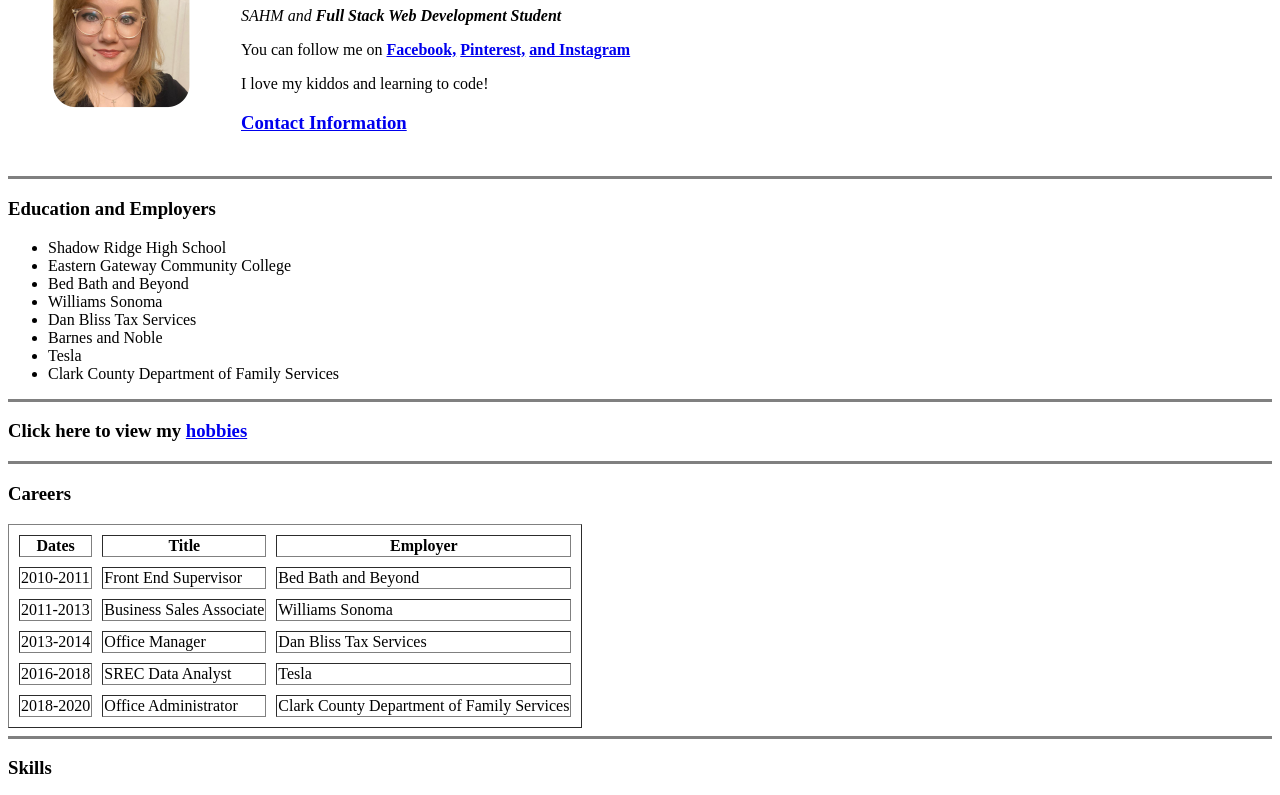
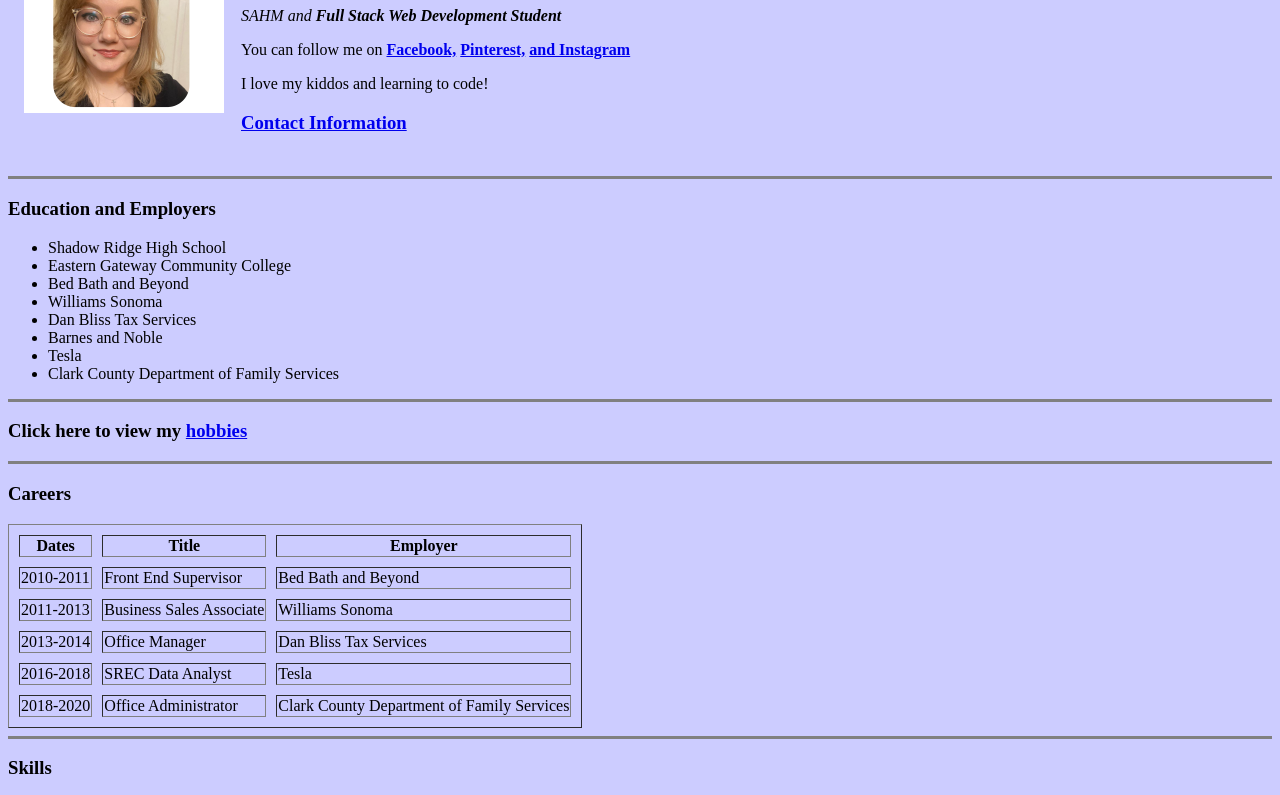
Before and after one commit to ChristaMonko/CV, a plain HTML site: page index.html in a window 1280 px wide. Shown: the part 97-892 px from the top of the page. Drawn offline with Linux system fonts and the light colour scheme.

Commit message:
Changed background color

```diff
--- a/index.html
+++ b/index.html
@@ -6,7 +6,7 @@
   <title>Christa's Personal Site</title>
 </head>
 
-<body>
+<body style="background-color: #CCCCFF;">
   <table cellspacing="15">
     <tr>
       <td><img src="cropped photo.png" alt="Christa's Profile Picture" style=width:200px;height200px;">
```
